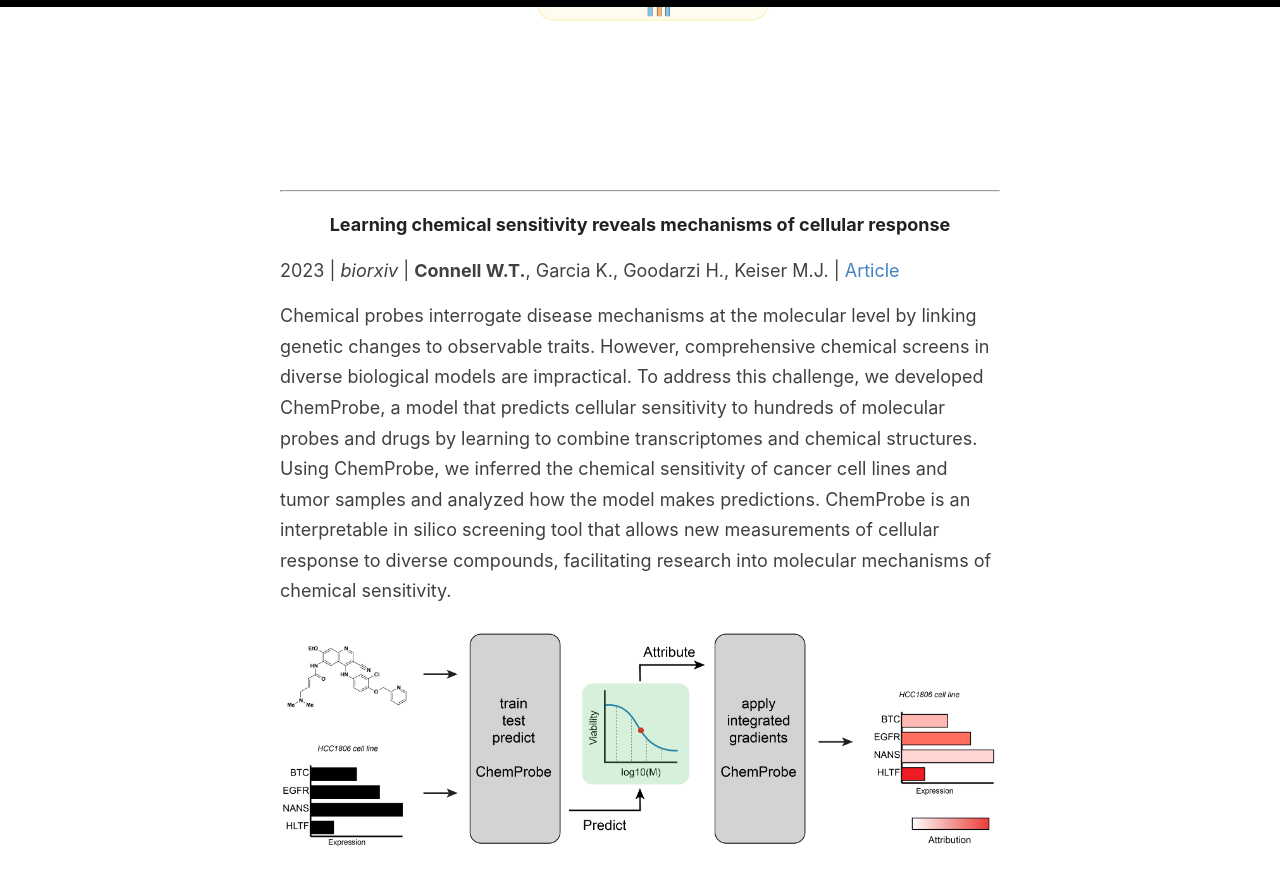
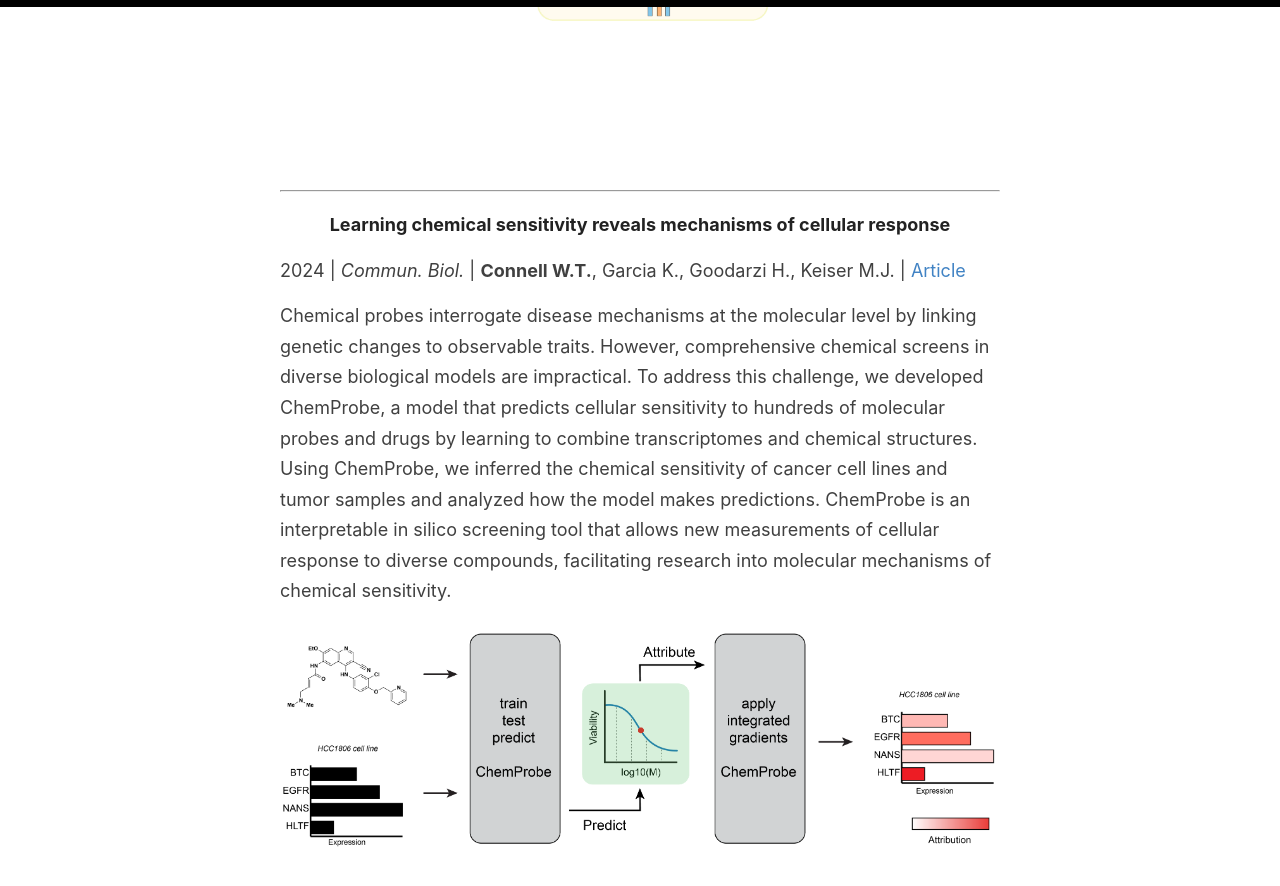
Before and after one commit to wconnell/wconnell.github.io, a Jekyll site: the page built from _pages/research.md, in a window 1280 px wide and 900 px high, scrolled down 680 px. Shown: the top 886 px of the window. Built offline with Jekyll 4.4.1, drawn with Linux system fonts in a browser that asks for light colours; comment, search, counter and statistics services are not loaded.

Commit message:
updates for film paper

```diff
--- a/_pages/research.md
+++ b/_pages/research.md
@@ -21,7 +21,7 @@ The challenge of systematically modifying and optimizing regulatory elements for
 
 #### Learning chemical sensitivity reveals mechanisms of cellular response
 
-2023 &#124; *biorxiv* &#124; **Connell W.T.**, Garcia K., Goodarzi H., Keiser M.J. &#124; [Article](https://www.biorxiv.org/content/10.1101/2023.08.26.554851v1){:target="_blank"}
+2024 &#124; *Commun. Biol.* &#124; **Connell W.T.**, Garcia K., Goodarzi H., Keiser M.J. &#124; [Article](https://www.nature.com/articles/s42003-024-06865-4){:target="_blank"}
 
 Chemical probes interrogate disease mechanisms at the molecular level by linking genetic changes to observable traits. However, comprehensive chemical screens in diverse biological models are impractical. To address this challenge, we developed ChemProbe, a model that predicts cellular sensitivity to hundreds of molecular probes and drugs by learning to combine transcriptomes and chemical structures. Using ChemProbe, we inferred the chemical sensitivity of cancer cell lines and tumor samples and analyzed how the model makes predictions. ChemProbe is an interpretable in silico screening tool that allows new measurements of cellular response to diverse compounds, facilitating research into molecular mechanisms of chemical sensitivity.
 <div class="am-container">
```
Also changed, not shown: _pages/about.md (+1 -1 lines).
